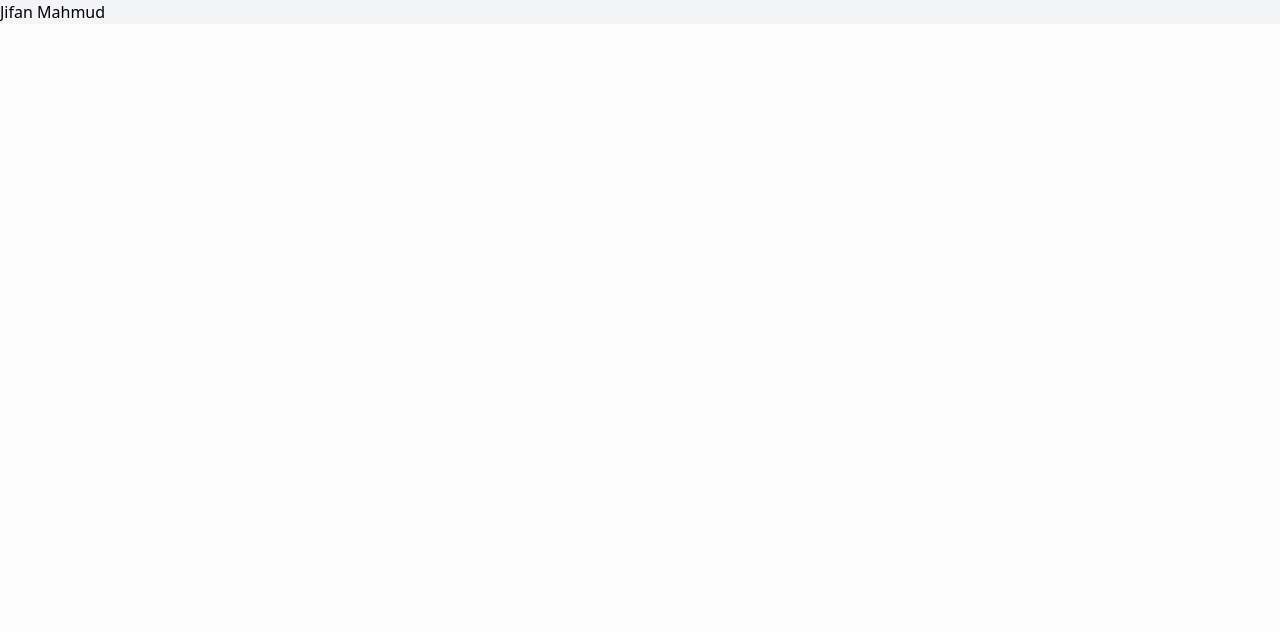
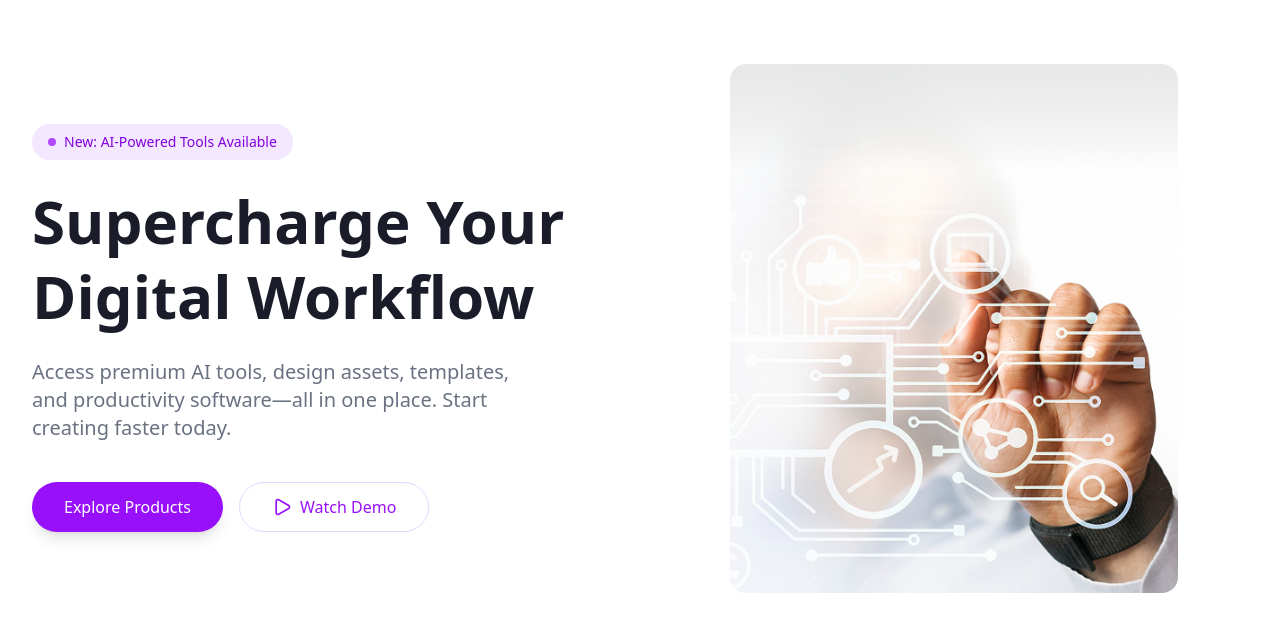
Before and after one commit to Jifan-Mahmud/Programming-Hero-Assignment-6, a React (Vite) app: page / in a window 1280 px wide. Shown: the top 632 px of the page. Built offline with nearby package versions, Linux system fonts and the light colour scheme.

Commit message:
Add Banner Section

```diff
--- a/src/App.jsx
+++ b/src/App.jsx
@@ -1,11 +1,10 @@
 
 import 'react-toastify/dist/ReactToastify.css';
+import Banner from './components/Banner';
 
 function App() {
   return (
-    <div className="bg-gray-100">
-      Jifan Mahmud
-    </div>
+   <Banner/>
   );
 }
 
--- /dev/null
+++ b/src/components/Banner.jsx
@@ -0,0 +1,40 @@
+import React from 'react';
+import { Play } from 'lucide-react';
+import heroImage from '../assets/banner.png';
+
+const Banner = () => {
+  return (
+    <section className="flex flex-col md:flex-row items-center justify-between px-8 py-16 bg-white gap-10 max-w-7xl mx-auto">
+      <div className="flex-1 space-y-6">
+        <div className="inline-flex items-center gap-2 bg-purple-100 text-purple-700 font-medium px-4 py-2 rounded-full text-sm">
+          <span className="w-2 h-2 bg-purple-600 rounded-full animate-pulse"></span>
+          New: AI-Powered Tools Available
+        </div>
+        <h1 className="text-5xl md:text-6xl font-extrabold text-[#1a1c29] leading-tight">
+          Supercharge Your <br/> Digital Workflow
+        </h1>
+        <p className="text-gray-500 text-lg md:text-xl max-w-lg">
+          Access premium AI tools, design assets, templates, and productivity software—all in one place. Start creating faster today.
+        </p>
+        <div className="flex flex-col sm:flex-row gap-4 pt-4">
+          <button className="bg-purple-600 hover:bg-purple-700 text-white font-medium py-3 px-8 rounded-full transition-all transform hover:scale-105 shadow-lg">
+            Explore Products
+          </button>
+          <button className="flex items-center justify-center gap-2 bg-white text-purple-600 border border-purple-200 hover:bg-purple-50 font-medium py-3 px-8 rounded-full transition-all">
+            <Play size={20} />
+            Watch Demo
+          </button>
+        </div>
+      </div>
+      <div className="flex-1 relative">
+        <img
+          src={heroImage}
+          alt="Digital Workflow"
+          className="w-full h-auto max-w-md mx-auto object-contain rounded-2xl"
+        />
+      </div>
+    </section>
+  );
+};
+
+export default Banner;
```
